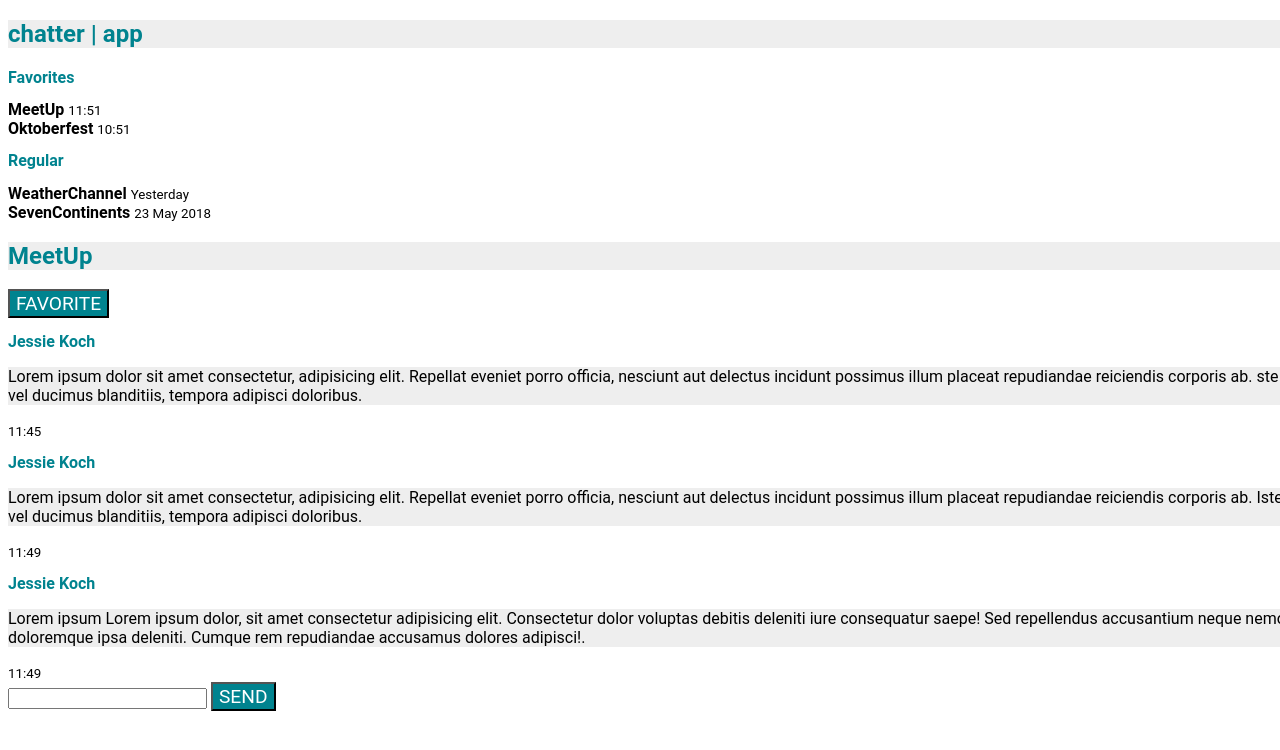
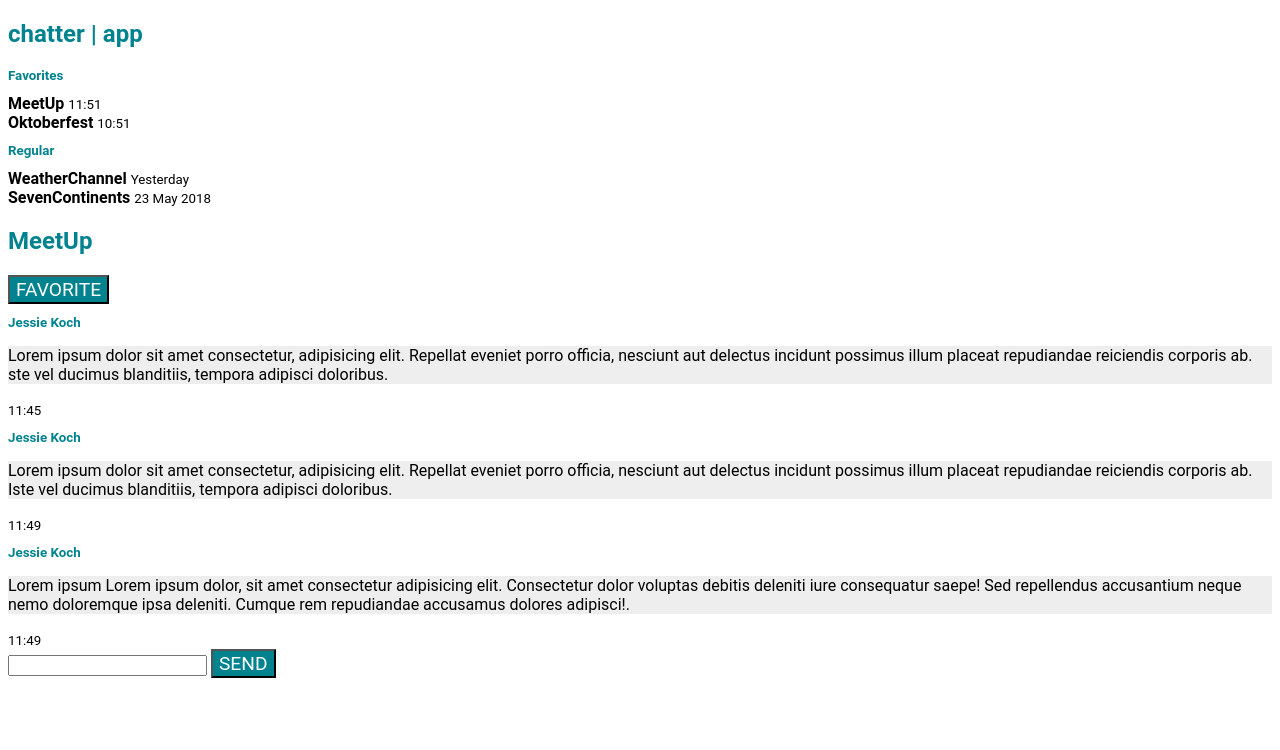
Before and after one commit to MakeYourOwnApp/chatterapp-week-1, a plain HTML site: page index.html in a window 1280 px wide. Drawn offline with Linux system fonts and the light colour scheme.

Commit message:
week1 v02

```diff
--- a/index.html
+++ b/index.html
@@ -13,23 +13,13 @@
             font-family: Roboto, Arial, sans-serif;
         }
 
-        body {
-            height: 100%;
-            width: 100%;
-        }
-
         h1 {
-            background-color: #eeeeee;
             color: #00838f;
         }
 
         h2 {
             color: #00838f;
-            font-size: medium;
-        }
-
-        h3 {
-            font-size: larger;
+            font-size: smaller;
         }
 
         p {
```
